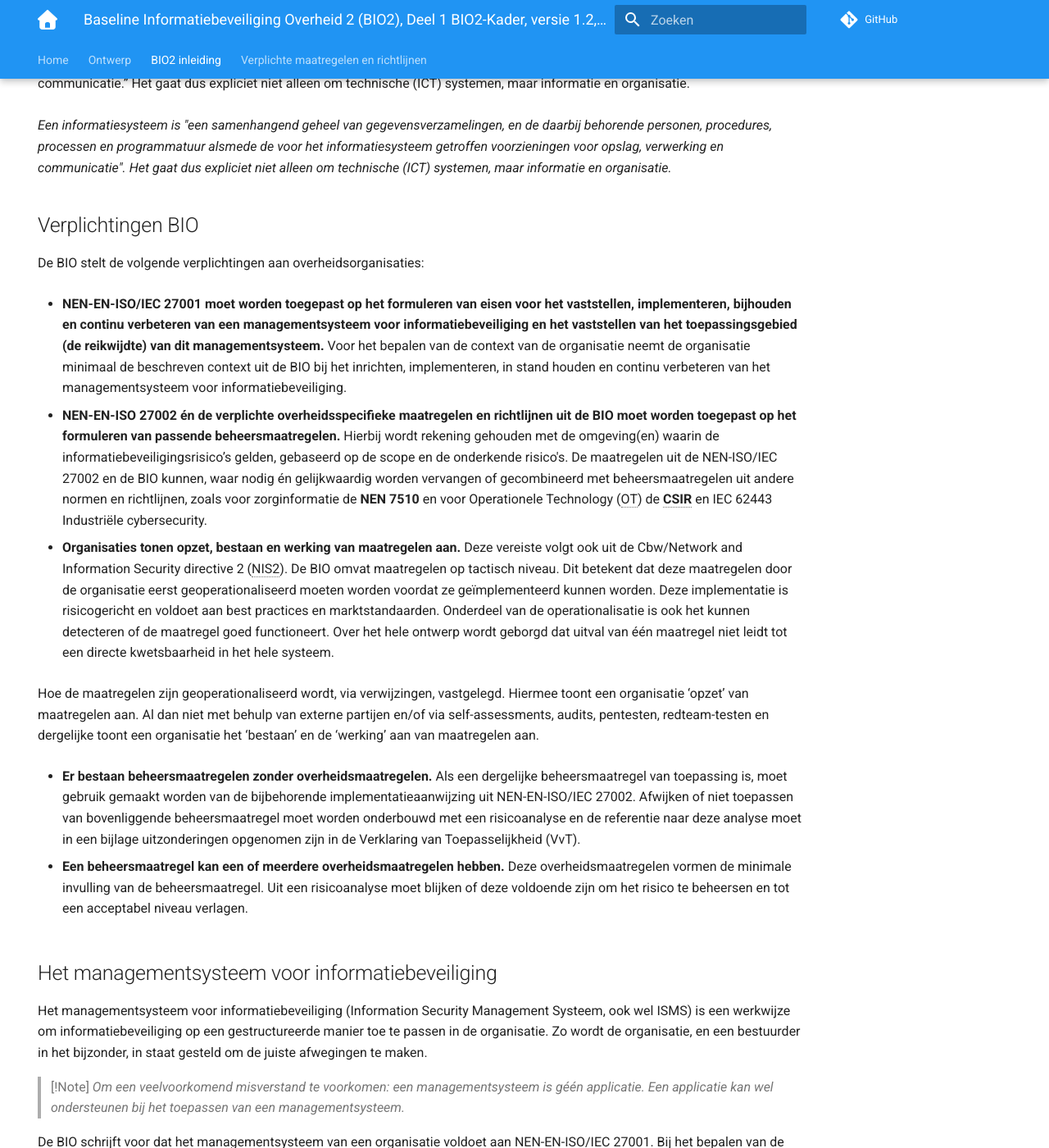
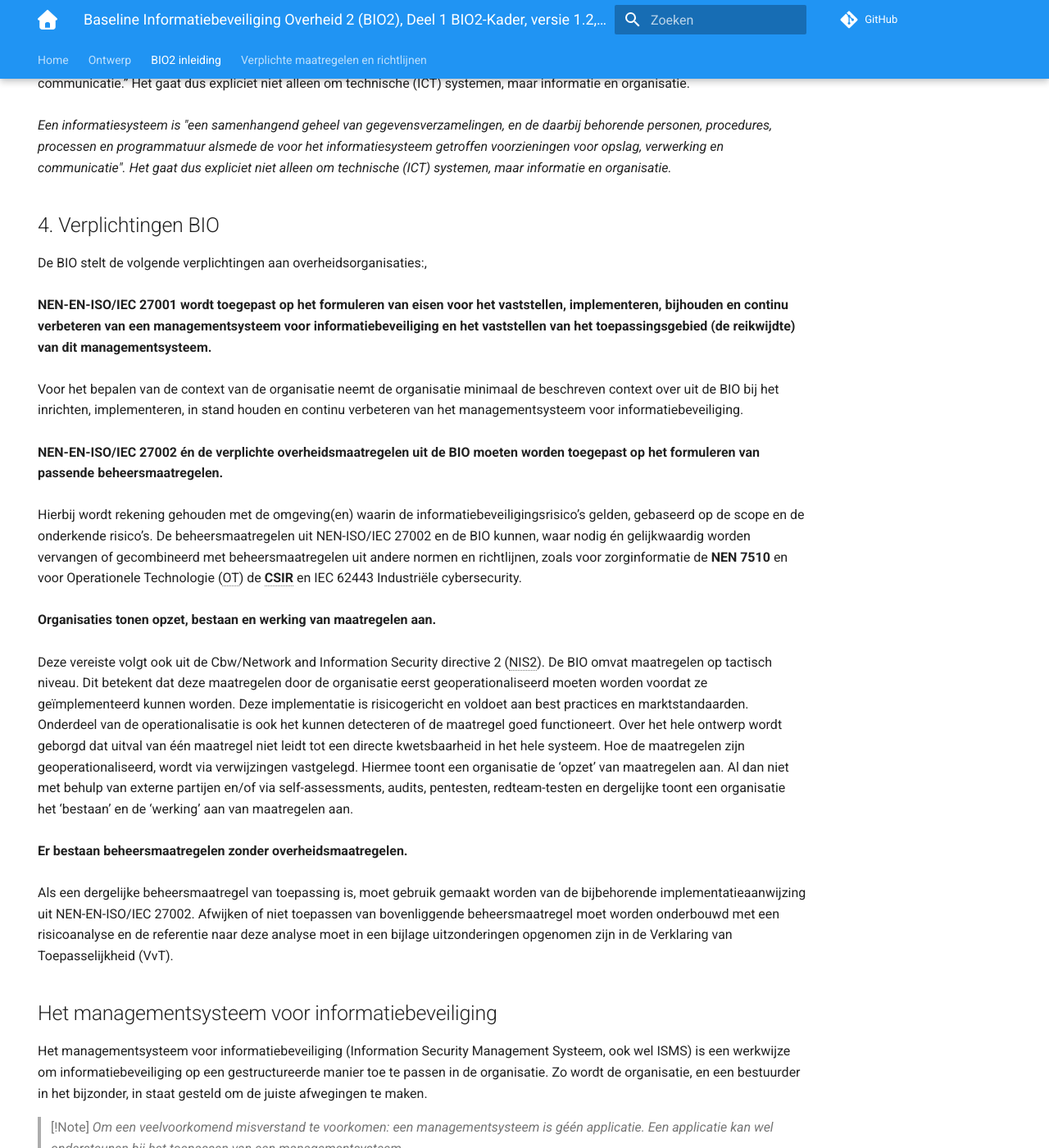
Before and after one commit to MinBZK/Baseline-Informatiebeveiliging-Overheid, an MkDocs documentation site: the page built from docs/inleiding/index.md, in a window 1280 px wide and 1400 px high, scrolled down 2547 px. Shown: the whole window at 82% size. Built offline with MkDocs 1.6.1 and Material for MkDocs 9.7.7, drawn with Linux system fonts in a browser that asks for light colours; comment, search, counter and statistics services are not loaded; some of the changed text lies outside the part shown.

Commit message:
Update index.md
Dankwoord op verkeerde plek uit versie 1.1.1 verwijderd.

```diff
--- a/docs/inleiding/index.md
+++ b/docs/inleiding/index.md
@@ -61,26 +61,19 @@
 Een informatiesysteem is “een samenhangend geheel van gegevensverzamelingen, en de daarbij behorende personen, procedures, processen en programmatuur alsmede de voor het informatiesysteem getroffen voorzieningen voor opslag, verwerking en communicatie.” Het gaat dus expliciet niet alleen om technische (ICT) systemen, maar informatie en organisatie.<br><br>
 _Een informatiesysteem is "een samenhangend geheel van gegevensverzamelingen, en de daarbij behorende personen, procedures, processen en programmatuur alsmede de voor het informatiesysteem getroffen voorzieningen voor opslag, verwerking en communicatie". Het gaat dus expliciet niet alleen om technische (ICT) systemen, maar informatie en organisatie._
 
-## Verplichtingen BIO
-
-De BIO stelt de volgende verplichtingen aan overheidsorganisaties:
-
-- **NEN-EN-ISO/IEC 27001 moet worden toegepast op het formuleren van eisen voor het vaststellen, implementeren, bijhouden en continu verbeteren van een managementsysteem voor informatiebeveiliging en het vaststellen van het toepassingsgebied (de reikwijdte) van dit managementsysteem.**
-Voor het bepalen van de context van de organisatie neemt de organisatie minimaal de beschreven context uit de BIO bij het inrichten, implementeren, in stand houden en continu verbeteren van het managementsysteem voor informatiebeveiliging.
-
-- **NEN-EN-ISO 27002 én de verplichte overheidsspecifieke maatregelen en richtlijnen uit de BIO moet worden toegepast op het formuleren van passende beheersmaatregelen.**
-Hierbij wordt rekening gehouden met de omgeving(en) waarin de informatiebeveiligingsrisico’s gelden, gebaseerd op de scope en de onderkende risico's. De maatregelen uit de NEN-ISO/IEC 27002 en de BIO kunnen, waar nodig én gelijkwaardig worden vervangen of gecombineerd met beheersmaatregelen uit andere normen en richtlijnen, zoals voor zorginformatie de **NEN 7510** en voor Operationele Technology (OT) de **CSIR** en IEC 62443 Industriële cybersecurity.
-
-- **Organisaties tonen opzet, bestaan en werking van maatregelen aan.** Deze vereiste volgt ook uit de Cbw/Network and Information Security directive 2 (NIS2). De BIO omvat maatregelen op tactisch niveau. Dit betekent dat deze maatregelen door de organisatie eerst geoperationaliseerd moeten worden voordat ze geïmplementeerd kunnen worden. Deze implementatie is risicogericht en voldoet aan best practices en marktstandaarden. Onderdeel van de operationalisatie is ook het kunnen detecteren of de maatregel goed functioneert. Over het hele ontwerp wordt geborgd dat uitval van één maatregel niet leidt tot een directe kwetsbaarheid in het hele systeem.
-
-Hoe de maatregelen zijn geoperationaliseerd wordt, via verwijzingen, vastgelegd. Hiermee toont een organisatie ‘opzet’ van maatregelen aan. Al dan niet met behulp van externe partijen en/of via self-assessments, audits, pentesten, redteam-testen en dergelijke toont een organisatie het ‘bestaan’ en de ‘werking’ aan van maatregelen aan.
-
-- **Er bestaan beheersmaatregelen zonder overheidsmaatregelen.** Als een dergelijke beheersmaatregel van toepassing is, moet gebruik gemaakt worden van de bijbehorende implementatieaanwijzing uit NEN-EN-ISO/IEC 27002. Afwijken of niet toepassen van bovenliggende beheersmaatregel moet worden onderbouwd met een risicoanalyse en de referentie naar deze analyse moet in een bijlage uitzonderingen opgenomen zijn in de Verklaring van Toepasselijkheid (VvT).
-
-- **Een beheersmaatregel kan een of meerdere overheidsmaatregelen hebben.** Deze overheidsmaatregelen vormen de minimale invulling van de beheersmaatregel. Uit een risicoanalyse moet blijken of deze voldoende zijn om het risico te beheersen en tot een acceptabel niveau verlagen.
+## 4. Verplichtingen BIO
+De BIO stelt de volgende verplichtingen aan overheidsorganisaties:,<BR><BR>
+**NEN-EN-ISO/IEC 27001 wordt toegepast op het formuleren van eisen voor het vaststellen, implementeren, bijhouden en continu verbeteren van een managementsysteem voor informatiebeveiliging en het vaststellen van het toepassingsgebied (de reikwijdte) van dit managementsysteem.** <BR><BR>
+Voor het bepalen van de context van de organisatie neemt de organisatie minimaal de beschreven context over uit de BIO bij het inrichten, implementeren, in stand houden en continu verbeteren van het managementsysteem voor informatiebeveiliging.<BR><BR>
+**NEN-EN-ISO/IEC 27002 én de verplichte overheidsmaatregelen uit de BIO moeten worden toegepast op het formuleren van passende beheersmaatregelen.** <BR><BR>
+Hierbij wordt rekening gehouden met de omgeving(en) waarin de informatiebeveiligingsrisico’s gelden, gebaseerd op de scope en de onderkende risico’s. De beheersmaatregelen uit NEN-ISO/IEC 27002 en de BIO kunnen, waar nodig én gelijkwaardig worden vervangen of gecombineerd met beheersmaatregelen uit andere normen en richtlijnen, zoals voor zorginformatie de **NEN 7510** en voor Operationele Technologie (OT) de **CSIR** en IEC 62443 Industriële cybersecurity.<BR><BR>
+**Organisaties tonen opzet, bestaan en werking van maatregelen aan.** <BR><BR>
+Deze vereiste volgt ook uit de Cbw/Network and Information Security directive 2 (NIS2). De BIO omvat maatregelen op tactisch niveau. Dit betekent dat deze maatregelen door de organisatie eerst geoperationaliseerd moeten worden voordat ze geïmplementeerd kunnen worden. Deze implementatie is risicogericht en voldoet aan best practices en marktstandaarden. Onderdeel van de operationalisatie is ook het kunnen detecteren of de maatregel goed functioneert. Over het hele ontwerp wordt geborgd dat uitval van één maatregel niet leidt tot een directe kwetsbaarheid in het hele systeem. Hoe de maatregelen zijn geoperationaliseerd, wordt via verwijzingen vastgelegd. Hiermee toont een organisatie de ‘opzet’ van maatregelen aan. Al dan niet met behulp van externe partijen en/of via self-assessments, audits, pentesten, redteam-testen en dergelijke toont een organisatie het ‘bestaan’ en de ‘werking’ aan van maatregelen aan.<BR><BR>
+**Er bestaan beheersmaatregelen zonder overheidsmaatregelen.** <BR><br>
+Als een dergelijke beheersmaatregel van toepassing is, moet gebruik gemaakt worden van de bijbehorende implementatieaanwijzing uit NEN-EN-ISO/IEC 27002. Afwijken of niet toepassen van bovenliggende beheersmaatregel moet worden onderbouwd met een
+risicoanalyse en de referentie naar deze analyse moet in een bijlage uitzonderingen opgenomen zijn in de Verklaring van Toepasselijkheid (VvT).
 
 ## Het managementsysteem voor informatiebeveiliging
-
 Het managementsysteem voor informatiebeveiliging (Information Security Management Systeem, ook wel ISMS) is een werkwijze om informatiebeveiliging op een gestructureerde manier toe te passen in de organisatie. Zo wordt de organisatie, en een bestuurder in het bijzonder, in staat gesteld om de juiste afwegingen te maken.
 
 > [!Note]
@@ -93,17 +86,14 @@
 Het is belangrijk dat het managementsysteem voor informatiebeveiliging deel uitmaakt van en geïntegreerd is met de procedures van de organisatie en met de algehele managementstructuur, en dat informatiebeveiliging in aanmerking wordt genomen bij het ontwerpen van processen, informatiesystemen en beheersmaatregelen.
 
 ### Reikwijdte managementsysteem
-
 Bij het bepalen van de reikwijdte van het managementsysteem moet een organisatie minimaal de bedrijfsprocessen en informatiesystemen opnemen die kritisch zijn voor haar dienstverlening. Het is aan de overheidsorganisaties zelf om te bepalen in welke mate de ondersteunende processen zijn opgenomen in het managementsysteem.
 
 Waar overheden gelijkwaardige processen hanteren, is het aanbevolen om, waar beschikbaar, gebruik te maken van het ondersteuningsaanbod van de koepelorganisatie.
 
 ### Samenhang managementsystemen
-
 De BIO sluit aan op de [Harmonized Structure (HS)](https://www.nen.nl/managementsystemen/high-level-structure-hls), wat een consistente en uniforme structuur biedt voor managementsystemen, waardoor de integratie van verschillende ISO-normen voor managementsystemen wordt vereenvoudigd. Hierdoor wordt dubbel werk voorkomen en middelen efficiënter gebruikt. Het biedt uniformiteit bij de implementatie van verschillende ISO-managementsystemen en vereenvoudigt de integratie van deze systemen.
 
 ## Risicomanagement
-
 Risicomanagement is een kernonderdeel van NEN-EN-ISO 27001 en vormt ook de basis van de BIO-aanpak binnen de overheid. De processen zijn ontworpen om risico's systematisch te identificeren, beoordelen, beheersen en continu te monitoren. Het risicomanagementproces verloopt in hoofdlijnen als volgt:
 1.	Contextbepaling
 2.	Risico-identificatie
@@ -112,23 +102,18 @@
 5.	Kiezen Risicomanagementmethodiek
 
 ### Contextbepaling
-
 NEN-EN-ISO/IEC 27001 vereist dat een organisatie eerst haar context vaststelt om relevante informatiebeveiligingsrisico’s te identificeren. De BIO vereist hierbij dat overheidsorganisaties minimaal de in de BIO beschreven context meenemen, waaronder de sector 'Overheid' en de specifieke informatiebeveiligingseisen. Dit omvat zowel interne als externe factoren die invloed hebben op de beveiliging van informatie(systemen), en de daarmee samenhangende wettelijke verplichtingen uit de Cbw.
 
 ### Risico-identificatie
-
 In deze stap stelt de organisatie vast welke waardevolle informatie(verwerkende) middelen aanwezig zijn, brengt de relevante bedreigingen in kaart die daarop van invloed kunnen zijn, identificeert de kwetsbaarheden en bepaalt wat de potentiële consequenties zijn indien deze bedreigingen zich daadwerkelijk manifesteren. Hierbij worden uiteenlopende dreigingen en mogelijke scenario’s systematisch geïnventariseerd. Verschillende hulpmiddelen zoals de NEN-ISO/IEC 27005 of de NIST (CSF en SP 800-30) kunnen gebruikt worden. Voorbeelden hiervan zijn dreigingen die voortkomen uit ketenafhankelijkheden, op OT, of gegevensuitwisseling met zorginstellingen.
 
 ### Risicoanalyse
-
 De geïdentificeerde risico's worden vervolgens geanalyseerd en geclassificeerd op basis van hun waarschijnlijkheid en impact. Gebruik in dit proces de NEN-EN-ISO/IEC 27001-methoden voor het uitvoeren van risicoanalyses, ondersteund door richtlijnen uit de BIO. Het classificeren van risico's draagt bij aan een consistent beeld van de risicoprioriteiten binnen de organisatie en de overheid als geheel.
 
 ### Risicobehandeling en maatregelenselectie
-
 Er worden na de risicoanalyse passende beheersmaatregelen geselecteerd om risico's te mitigeren. NEN-EN-ISO/IEC 27001, bijlage A, biedt een reeks beheersmaatregelen, die nader uitgewerkt zijn in NEN-EN-ISO/IEC 27002. De BIO vult deze aan met verplicht toe te passen overheidsmaatregelen die aansluiten op de context van de overheid. Deze overheidsmaatregelen zijn altijd verplicht en kunnen ongeacht de risico-inschatting van de organisatie niet geaccepteerd worden, tenzij ze niet van toepassing kunnen zijn.
 
 ### Kiezen Risicomanagementmethodiek
-
 Een organisatie moet een risicomanagementmethodiek kiezen en toepassen die aansluit bij de NEN-EN-ISO/IEC 27001. Een risicomanagementmethodiek omvat ten minste de volgende onderdelen:
 * Een quickscan om te bepalen of het basisniveau toereikend is of dat aanvullende maatregelen noodzakelijk zijn en waarin de classificatie van een proces en een informatiesysteem wordt uitgevoerd.
 * Een methode voor een volledige risicoanalyse om te komen tot aanvullende maatregelen.
@@ -136,15 +121,12 @@
 * Een proces voor opvolging van risico’s om tijdelijk geaccepteerde risico’s structureel op te lossen.
 
 ### Verklaring van toepasselijkheid (VvT)
-
 NEN-EN-ISO/IEC 27001 vereist dat organisaties een VvT (statement of applicability) opstellen, waarin zij de geselecteerde beheersmaatregelen vastleggen en toelichten welke maatregelen zijn geïmplementeerd. Voor overheidsorganisaties geldt dat zij hierin ook de BIO-overheidsmaatregelen expliciet opnemen. Eventuele afwijkingen of niet-toepasbare beheersmaatregelen moeten in een bijlage ‘Uitzonderingen op de VvT‘ worden opgenomen.
 
 ### Monitoring en continue verbetering
-
 NEN-EN-ISO/IEC 27001 en de BIO leggen de nadruk op een continu verbeterproces. Een organisatie moet haar risicomanagementsysteem onderhouden en regelmatig te evalueren om de effectiviteit van beheersmaatregelen te waarborgen. Wijzigingen in wetgeving of nieuwe bedreigingen kunnen aanleiding geven tot het bijwerken van de risicoanalyse en beheersmaatregelen. Met interne audits, managementbeoordelingen en gestroomlijnde documentatie binnen het ISMS houdt de organisatie haar risicomanagement actueel.
 
 ### Samenstelling overheidsmaatregelen
-
 De set overheidsmaatregelen vormt een eerste stap naar een goed niveau van informatiebeveiliging voor elke (overheids)organisatie en moet zonder meer worden geïmplementeerd, ongeacht de mate van risico-acceptatie, tenzij een overheidsmaatregel volgens de VvT niet van toepassing kan zijn. Deze set bestaat uit basismaatregelen, ketenmaatregelen en maatregelen specifiek voor overheidsrisico’s of een combinatie daarvan. Het doel is een minimumstandaard te waarborgen. Overheidsmaatregelen zijn ingedeeld naar de volgende categorieën of een combinatie daarvan:
 
 - **Basishygiëne**: aan deze maatregelen dient minimaal voldaan te worden om aan NIS2 te kunnen voldoen.
@@ -154,11 +136,9 @@
 - **Overheidsrisico’s:** mitigeren van universele informatieveiligheidsrisico’s die gelden voor de gehele overheid.
 
 ### Continue ontwikkeling
-
 Informatiebeveiliging is een cyclisch proces. De BIO kan niet afgedaan worden met een eenmalig project. Door het toepassen van een managementsysteem blijft een organisatie continu ontwikkelen en verbeteren.
 
 ## Transparantie en verantwoording
-
 Burgers moeten de overheid kunnen vertrouwen. Dit wordt bereikt door transparant te zijn over de inrichting en de staat van informatieveiligheid en daar verantwoording over af te leggen aan burgers, toezichthouders, ketenpartners en stelselverantwoordelijken.
 
 Een ISMS is een belangrijke manier om gestructureerde verantwoording te ondersteunen.
@@ -167,7 +147,6 @@
 Een voorbeeld van een VvT wordt gepubliceerd op de website van de BIO [in ontwikkeling].
 
 ## Toezicht
-
 De BIO-aanpak is de basis voor het invullen van zorgplicht van de Cbw door overheden. NEN-EN-ISO/IEC 27001 en 27002 vormen de basis van de BIO. Het is aangeraden voor toezichthouders om deze standaarden te hanteren. De elementen uit het ISMS vormen de basis om het managementsysteem te toetsen, inclusief de verplichte overheidsmaatregelen uit de BIO.
 
 De BIO verplicht geen NEN-EN-ISO/IEC 27001-certificering. Certificering draagt wel bij aan het vereenvoudigen van de verantwoording en geeft op basis van een onafhankelijke beoordeling aan dat de organisatie in staat is om informatiebeveiliging procesmatig uit te voeren.
@@ -181,7 +160,6 @@
 Binnen de overheid bestaan meerdere normen voor informatiebeveiliging. Naast de BIO zijn er bijvoorbeeld de Nederlandse normen NEN 7510 Informatiebeveiliging in de zorg voor verwerkers van zorginformatie, NEN-EN-ISO 22301 Managementsystemen voor bedrijfscontinuïteit en crisismanagement en de CSIR voor OT. De basis van die normen is de internationale norm NEN-EN-ISO/IEC 27001 en NEN-EN-ISO/IEC 27002. Managementsystemen en beheersmaatregelen volgens deze normen kunnen worden geïntegreerd in een managementsysteem voor informatiebeveiliging op basis van NEN-EN-ISO/IEC 27001. Daarmee vallen de twee onderdelen samen: risicomanagement en maatregelen die specifiek passen bij de context.
 
 ### Cyberbeveiligingswet (Cbw)
-
 Voor overheden is in de Cbw vastgelegd op welke wijze de zorgplicht voor informatiebeveiliging moet worden ingevuld. Hieronder volgt een samenvatting van de belangrijkste punten die betrekking hebben op het toepassen van de BIO:
 
 - **Verplichting BIO**: de BIO is via de Cbw verplicht voor alle organisaties die vallen onder de sector 'Overheid'.
@@ -198,13 +176,11 @@
 - **Toezicht en verantwoording:** de toezichthouder zal toezicht houden op de invulling van de zorgplicht volgens de Cbw. De RDI is als toezichthouder aangewezen voor de sector 'Overheid'.
 
 ## Governance
-
 De bestuurder van een overheidsorganisatie is verantwoordelijk voor het beheersen van informatiebeveiligingsrisico's. De bestuurder kan dat niet alleen. Om informatiebeveiliging gedegen in te regelen, is een structuur nodig. Het is aan de organisatie om deze structuur aan te brengen volgens NEN-EN-ISO/IEC 27001.
 
 Voor overheden zijn er een aantal rollen die standaard deel uitmaken van informatiebeveiliging van een overheidsorganisatie. Deze rollen komen ook terug in de uitwerking van overheidsmaatregelen.
 
 ### Bestuurder
-
 De bestuurder is verantwoordelijk voor het treffen van passende en evenredige technische, operationele en organisatorische maatregelen en moet toezien op de naleving daarvan. Kortgezegd de bestuurder is verantwoordelijk voor risicomanagement, dat gericht is op het borgen van digitale weerbaarheid van de organisatie.
 Voor de vier overheidslagen is voor de invulling van sector 'Overheid' binnen de Cbw gedefinieerd welke bestuurders worden bedoeld:
 
@@ -223,7 +199,6 @@
 - vraagt de CISO om advies, in alle gevallen waar het afwijkt van overheidsmaatregelen, ook waar dat expliciet als bevoegdheid genoemd is.
 
 ### CISO
-
 De CISO:
 - is verantwoordelijk voor de coördinatie van informatiebeveiliging;
 - ondersteunt de bestuurder en moet gevraagd en ongevraagd advies kunnen geven aan de bestuurder;
@@ -232,28 +207,23 @@
 - is uitdrukkelijk niet verantwoordelijk voor de informatiebeveiliging door het lijnmanagement.
 
 ### Interne toezichthouder
-
 Een bestuurder moet toezien op de toepassing van informatiebeveiliging in de organisatie. Een interne toezichthouder kan helpen bij dit toezicht.
 
 ## Leveranciers
-
 Leveranciers bieden diensten en/of producten aan overheidsorganisaties. Een overheidsorganisatie blijft zelf verantwoordelijk voor het behandelen van risico's die betrekking hebben op de uitbestede of ingekochte dienst of product.
 
 Afhankelijk van het risico behoren daarom verplichtingen van de overheid die volgen uit de BIO of uit andere richtlijnen te worden meegenomen bij het samenstellen van inkoopeisen aan leveranciers.
 
 ## Informatiebeveiligingsprincipes
-
 Overheidsmaatregelen uit BIO moeten risicogericht worden toegepast en geoperationaliseerd. Daarbij is het praktisch om informatiebeveiligingsprincipes te definiëren en toe te passen zoals security by design & default, toegang op basis van need to know, assume breach, zero trust, shit happens, dingen gaan fout, defense in depth e.d.
 
 ## Operationaliseren maatregelen / balans in de maatregelenset
-
 De BIO bevat maatregelen op tactisch niveau, die geoperationaliseerd moeten worden. Hierbij is het belangrijk om in de maatregelenset balans te houden tussen:
 - Beschikbaarheids-, integriteits-, vertrouwelijkheidsmaatregelen.
 - Organisatorische/proces-, mensen/gedrag, applicatieve/technische maatregelen.
 - Identificeren, beschermen, detecteren, reageren en herstellen.
 
 ## Treffen aanvullende maatregelen
-
 Overheden kennen verschillende soorten informatie. Het is aan de organisatie zelf om te bepalen welk typen informatie wordt verwerkt door de organisatie en welke aanvullende beveiligingsmaatregelen getroffen moeten worden. Bij deze afweging moeten in ieder geval – en niet uitsluitend - de volgende typen gegevens worden afgewogen:
 - Open data
 - (Bijzondere) persoonsgegevens
@@ -261,7 +231,6 @@
 - Gerubriceerde informatie
 
 ## Impact van risico's
-
 De impact van een informatiebeveiligingsincident hangt sterk af van de context. Overheidsorganisaties ondervinden vaak specifieke gevolgen door hun rol in de samenleving en democratie, hun bestuursstijl en hun verhouding tot de burgers. Bij het bepalen van de impact moeten minimaal onderstaande impactsgebieden worden afgewogen:
 - Politieke schade aan een bestuurder
 - Diplomatieke schade
@@ -275,9 +244,4 @@
 De impactgebieden kunnen ook bijdragen aan begrip bij de uitwisseling van impact met ketenpartners.
 
 ## Relatie BIO en andere onderwerpen
-
 De BIO richt zich op informatiebeveiliging. Onderwerpen zoals privacybescherming, informatievoorziening, beheersprocessen en bedrijfscontinuïteit zijn aanpalend aan informatiebeveiliging. Voor deze onderwerpen zijn vaak aparte standaarden opgezet. Deze onderwerpen worden daarom niet uitgewerkt in de BIO. Daar waar nuttig wordt verwezen naar deze separate standaarden.
-
-## Dankwoord
-
-Wij danken iedereen die direct of indirect heeft bijgedragen aan de totstandkoming van de BIO2. In willekeurige volgorde danken wij de vertegenwoordigers van de koepels (Vereniging van Nederlandse Gemeenten, Interprovinciaal Overleg, Unie van Waterschappen), Chief Information Security Officer (CISO’s) van overheidsorganisaties, de Auditdienst Rijk (ADR), de Rijksinspectie Digitale Infrastructuur (RDI), medewerkers van ministeries, het Nationaal Cyber Security Centrum (NCSC), het Centrum Informatiebeveiliging en Privacybescherming (CIP), de informatiebeveiligingsdienst voor gemeenten (IBD), bestuurders en functionarissen van overheden en alle anderen die hebben bijgedragen.
```
